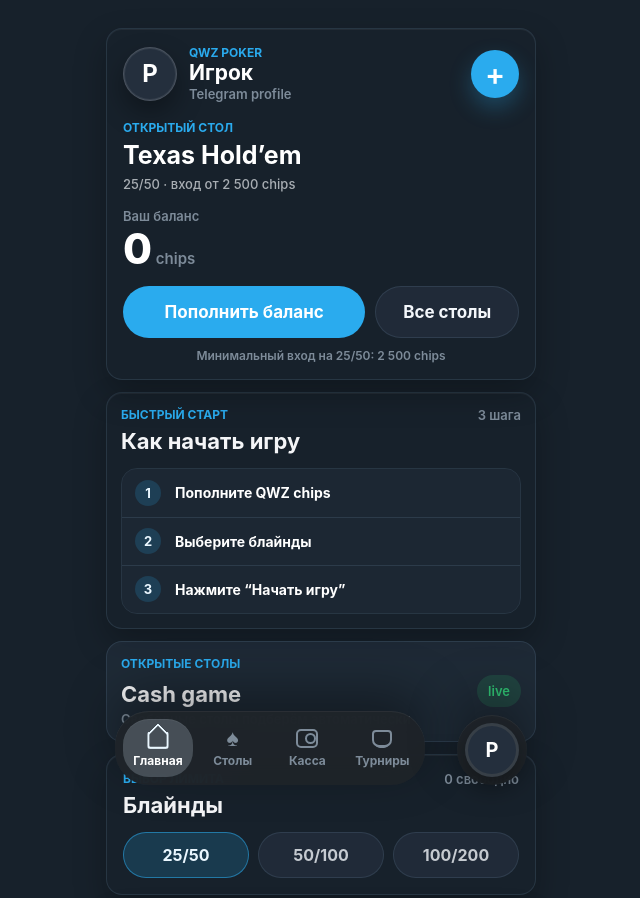
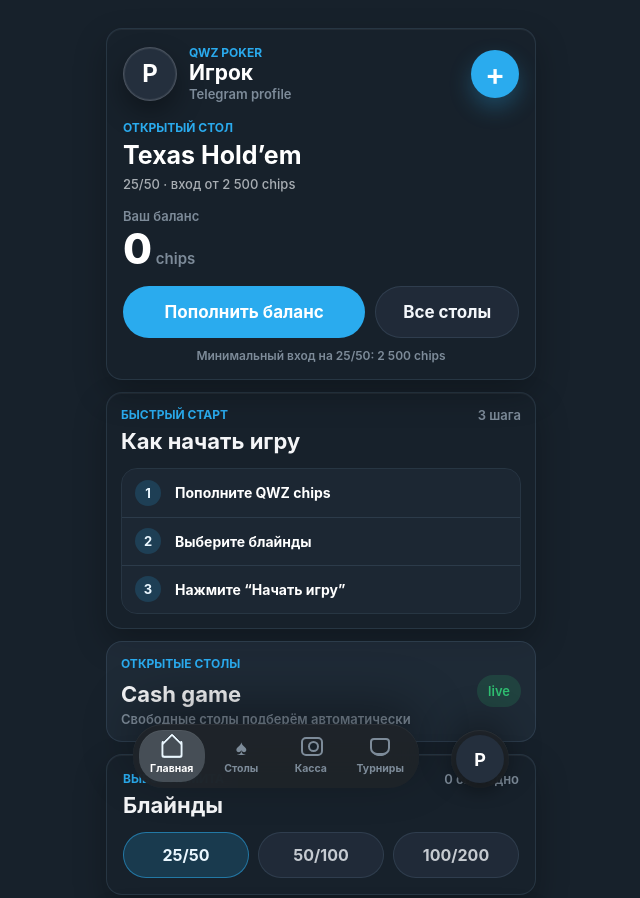
Before and after one commit to justxbae/qwz-poker, a website: page public/index.html in a window 1280 px wide. Shown: the top 898 px of the page, without its empty margins (319-959 px from the left). Drawn offline with Linux system fonts and the light colour scheme; no server answers; a script that the page names is missing.

Commit message:
Compact bottom navigation controls

```diff
--- a/public/styles.css
+++ b/public/styles.css
@@ -62,6 +62,7 @@ button {
   font-weight: 700;
   min-height: 42px;
   padding: 0 16px;
+  -webkit-tap-highlight-color: transparent;
 }
 
 button:hover {
@@ -1382,24 +1383,27 @@ body:not(.in-game) .stats-cards span {
 .bottom-nav {
   position: fixed;
   right: auto;
-  bottom: max(15px, env(safe-area-inset-bottom));
-  left: max(14px, calc(50vw - 206px));
+  bottom: max(12px, env(safe-area-inset-bottom));
+  left: max(10px, calc(50vw - 188px));
   z-index: 12;
   display: flex;
   align-items: center;
-  gap: 5px;
-  width: min(310px, calc(100vw - 116px));
+  gap: 4px;
+  width: min(286px, calc(100vw - 92px));
   margin: 0;
   border: 0;
-  border-radius: 34px;
+  border-radius: 30px;
   background: rgba(25, 28, 30, 0.78);
-  padding: 8px;
-  box-shadow: 0 -18px 50px rgba(0, 0, 0, 0.42);
+  padding: 6px;
+  box-shadow: 0 -14px 38px rgba(0, 0, 0, 0.36);
   backdrop-filter: blur(18px);
+  user-select: none;
+  -webkit-user-select: none;
+  -webkit-touch-callout: none;
 }
 
 .admin-mode .bottom-nav {
-  width: min(310px, calc(100vw - 116px));
+  width: min(286px, calc(100vw - 92px));
 }
 
 .bottom-nav button {
@@ -1409,13 +1413,17 @@ body:not(.in-game) .stats-cards span {
   place-items: center;
   gap: 2px;
   min-width: 0;
-  min-height: 58px;
-  border-radius: 26px;
+  min-height: 52px;
+  border-radius: 24px;
   background: transparent;
   color: var(--tg-hint);
   font-size: 18px;
-  padding: 7px 8px 8px;
+  padding: 5px 4px 6px;
   overflow: hidden;
+  user-select: none;
+  -webkit-user-select: none;
+  -webkit-touch-callout: none;
+  touch-action: manipulation;
   transition:
     background 180ms ease,
     color 180ms ease,
@@ -1424,7 +1432,7 @@ body:not(.in-game) .stats-cards span {
 }
 
 .bottom-nav .nav-label {
-  font-size: 12px;
+  font-size: 10.5px;
   font-weight: 650;
   line-height: 1.1;
   letter-spacing: 0;
@@ -1435,8 +1443,8 @@ body:not(.in-game) .stats-cards span {
   position: relative;
   display: grid;
   place-items: center;
-  width: 22px;
-  height: 22px;
+  width: 20px;
+  height: 20px;
   color: currentColor;
   transition: transform 220ms cubic-bezier(0.2, 0.86, 0.2, 1), color 180ms ease;
 }
@@ -1464,7 +1472,7 @@ body:not(.in-game) .stats-cards span {
 }
 
 .nav-spade {
-  font-size: 23px;
+  font-size: 21px;
   line-height: 1;
 }
 
@@ -1541,18 +1549,21 @@ body:not(.in-game) .stats-cards span {
 .nav-profile-avatar {
   display: grid;
   place-items: center;
-  width: 54px;
-  height: 54px;
-  border: 3px solid rgba(57, 65, 72, 0.92);
+  width: 48px;
+  height: 48px;
+  border: 0;
   border-radius: 50%;
   background: #242f3d;
   background-position: center;
   background-size: cover;
   color: #fff;
-  font-size: 20px;
+  font-size: 18px;
   font-weight: 750;
-  box-shadow: 0 10px 26px rgba(0, 0, 0, 0.36);
-  transition: border-color 180ms ease, box-shadow 180ms ease, transform 220ms cubic-bezier(0.2, 0.86, 0.2, 1);
+  box-shadow: 0 8px 18px rgba(0, 0, 0, 0.3);
+  transition: transform 220ms cubic-bezier(0.2, 0.86, 0.2, 1);
+  user-select: none;
+  -webkit-user-select: none;
+  -webkit-touch-callout: none;
 }
 
 .nav-profile-avatar.has-photo {
@@ -1561,30 +1572,33 @@ body:not(.in-game) .stats-cards span {
 
 .profile-nav-fab {
   position: fixed;
-  right: max(14px, calc(50vw - 206px));
-  bottom: max(15px, env(safe-area-inset-bottom));
+  right: max(10px, calc(50vw - 188px));
+  bottom: max(12px, env(safe-area-inset-bottom));
   z-index: 13;
   display: grid;
   place-items: center;
-  width: 70px;
-  min-height: 70px;
+  width: 58px;
+  min-height: 58px;
   border-radius: 50%;
   background: rgba(31, 36, 41, 0.96);
-  padding: 8px;
+  padding: 5px;
   box-shadow:
-    0 -18px 50px rgba(0, 0, 0, 0.34),
+    0 -12px 34px rgba(0, 0, 0, 0.3),
     inset 0 1px 0 rgba(255, 255, 255, 0.05);
   backdrop-filter: blur(18px);
+  user-select: none;
+  -webkit-user-select: none;
+  -webkit-touch-callout: none;
+  touch-action: manipulation;
 }
 
 .profile-nav-fab.active {
-  background: rgba(45, 52, 59, 0.98);
+  background: rgba(31, 36, 41, 0.96);
 }
 
 .profile-nav-fab.active .nav-profile-avatar {
-  border-color: rgba(42, 171, 238, 0.82);
-  box-shadow: 0 0 0 3px rgba(42, 171, 238, 0.14), 0 10px 22px rgba(0, 0, 0, 0.3);
-  transform: scale(1.04);
+  box-shadow: 0 8px 18px rgba(0, 0, 0, 0.3);
+  transform: none;
 }
 
 @keyframes navIconPop {
```
